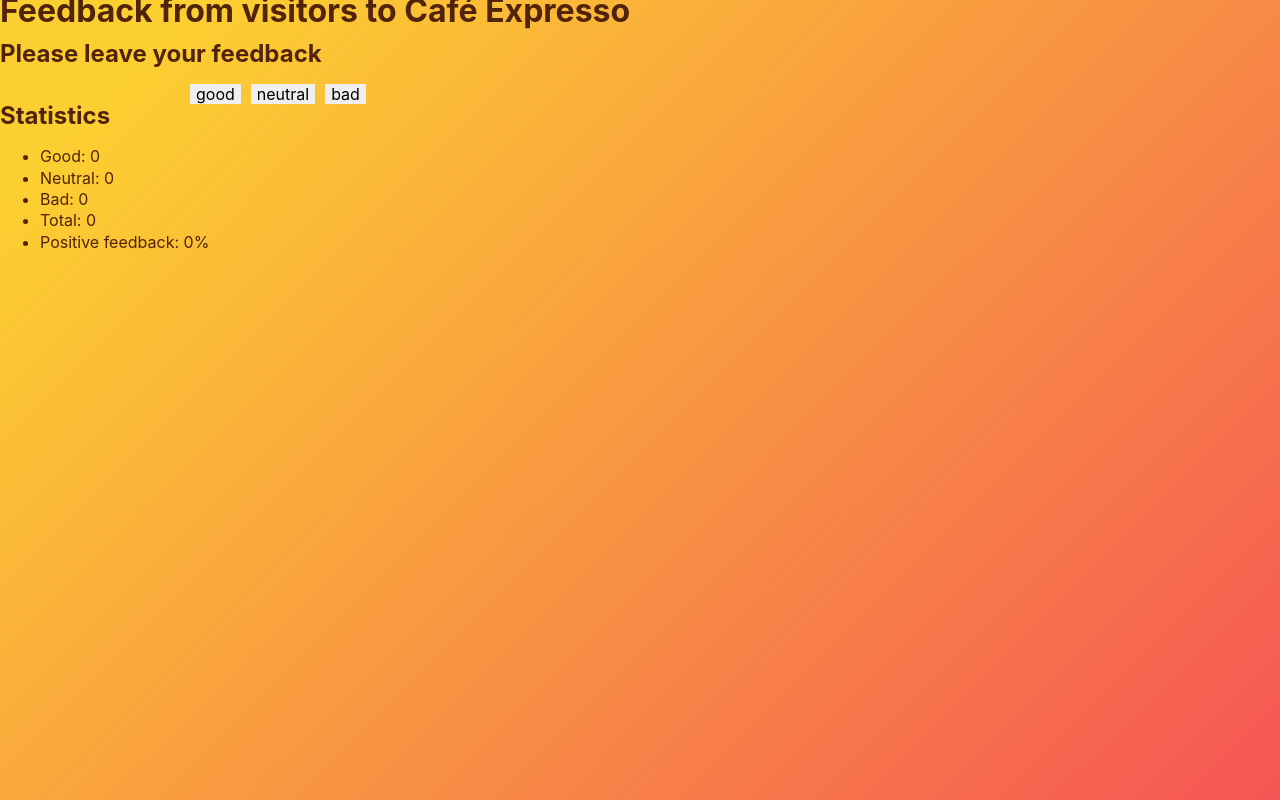
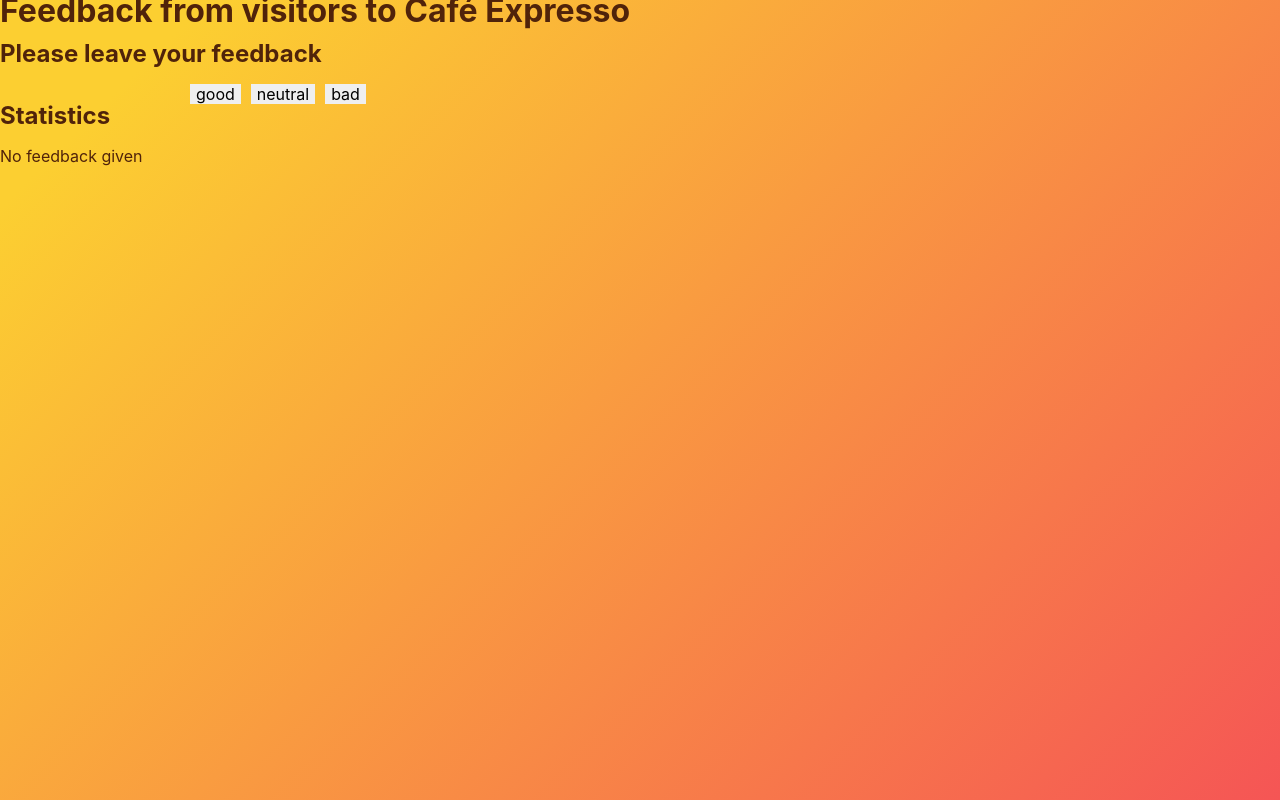
Before and after one commit to igorklyopov/goit-react-hw-02-feedback, a React (Create React App) app: page / in a window 1280 px wide. Built offline with nearby package versions, Linux system fonts and the light colour scheme.

Commit message:
adds Notification component

```diff
--- a/src/App.js
+++ b/src/App.js
@@ -3,6 +3,7 @@
 import Section from "./components/Section/Section";
 import FeedbackOptions from "./components/FeedbackOptions/FeedbackOptions";
 import Statistics from "./components/Statistics/Statistics";
+import Notification from "./components/Notification/Notification";
 
 class App extends Component {
   state = {
@@ -58,6 +59,7 @@
         </Section>
 
         <Section title="Statistics">
+          {this.countTotalFeedback() > 0 ? (
             <Statistics
               good={good}
               neutral={neutral}
@@ -65,6 +67,9 @@
               total={this.countTotalFeedback()}
               positivePercentage={this.countPositiveFeedbackPercentage()}
             ></Statistics>
+          ) : (
+            <Notification message="No feedback given"></Notification>
+          )}
         </Section>
       </>
     );
--- /dev/null
+++ b/src/components/Notification/Notification.js
@@ -0,0 +1,7 @@
+import style from "../Notification/Notification.module.css";
+
+const Notification = ({ message }) => {
+  return <p className={style.notificationMessage}>{message}</p>;
+};
+
+export default Notification;
--- /dev/null
+++ b/src/components/Notification/Notification.module.css
@@ -0,0 +1,2 @@
+.notificationMessage {
+}
```
Lines whose indentation alone changed are shown as unchanged.
